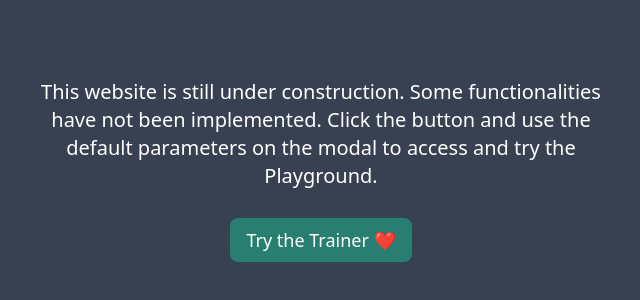
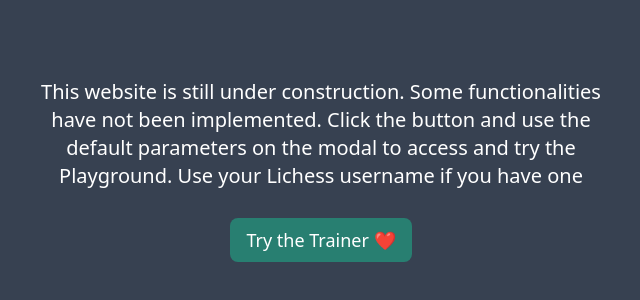
Before and after one commit to JamarTG/litrainer, a React (Vite) app: page / in a window 1280 px wide. Shown: the part 238-538 px from the top of the page, without its empty margins (319-959 px from the left). Built offline with nearby package versions, Linux system fonts and the light colour scheme; no server answers.

Commit message:
update home text

```diff
--- a/src/pages/Home.tsx
+++ b/src/pages/Home.tsx
@@ -107,7 +107,7 @@ const Home: React.FC = () => {
       <div className="w-1/2 text-white text-xl p-4 text-center">
         This website is still under construction. Some functionalities have
         not been implemented. Click the button and use the default parameters on the modal to
-        access and try the Playground.
+        access and try the Playground. Use your Lichess username if you have one
       </div>
       <SubmitButtonWithModal
         text="Try the Trainer ❤️"
```
